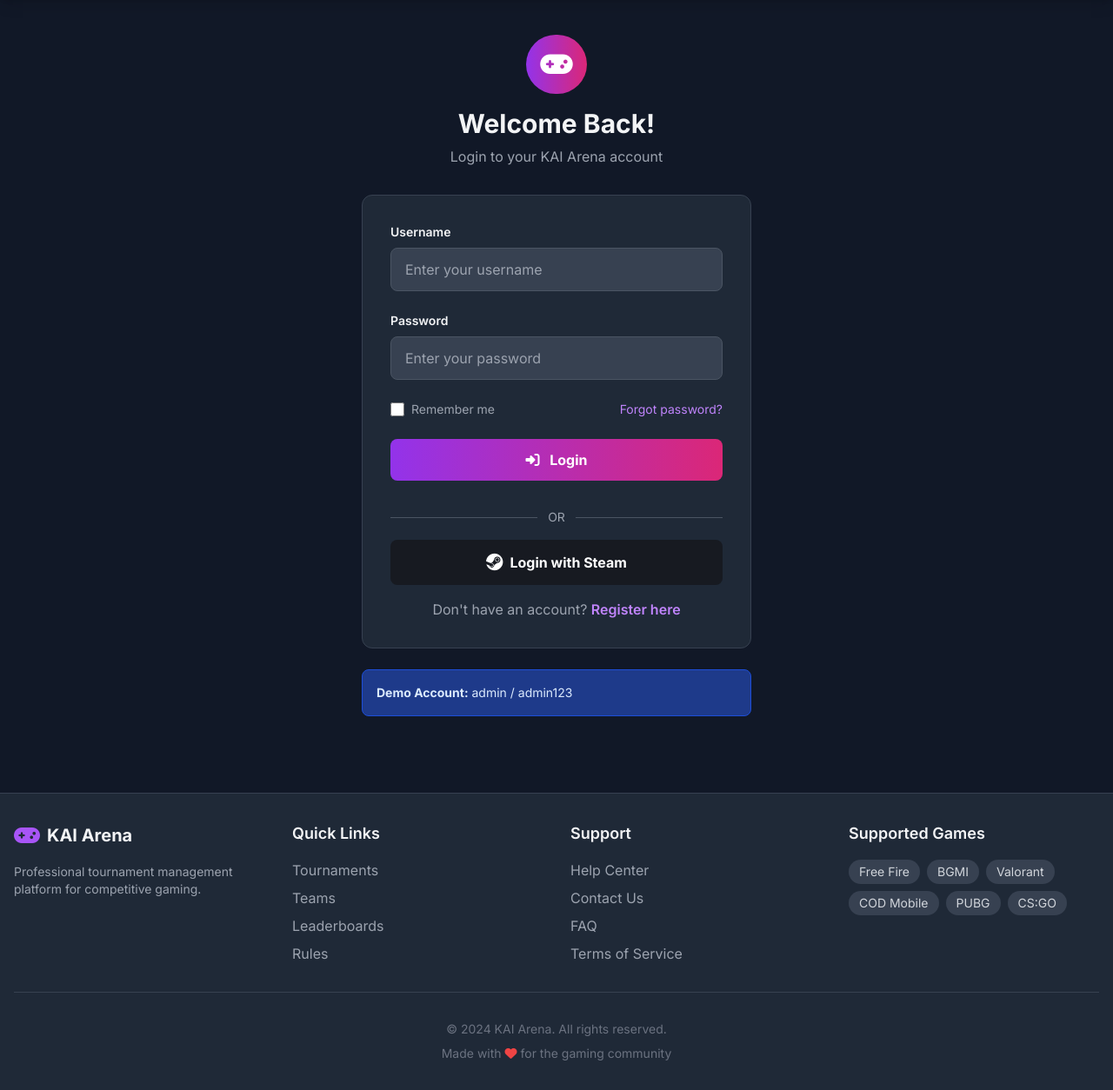
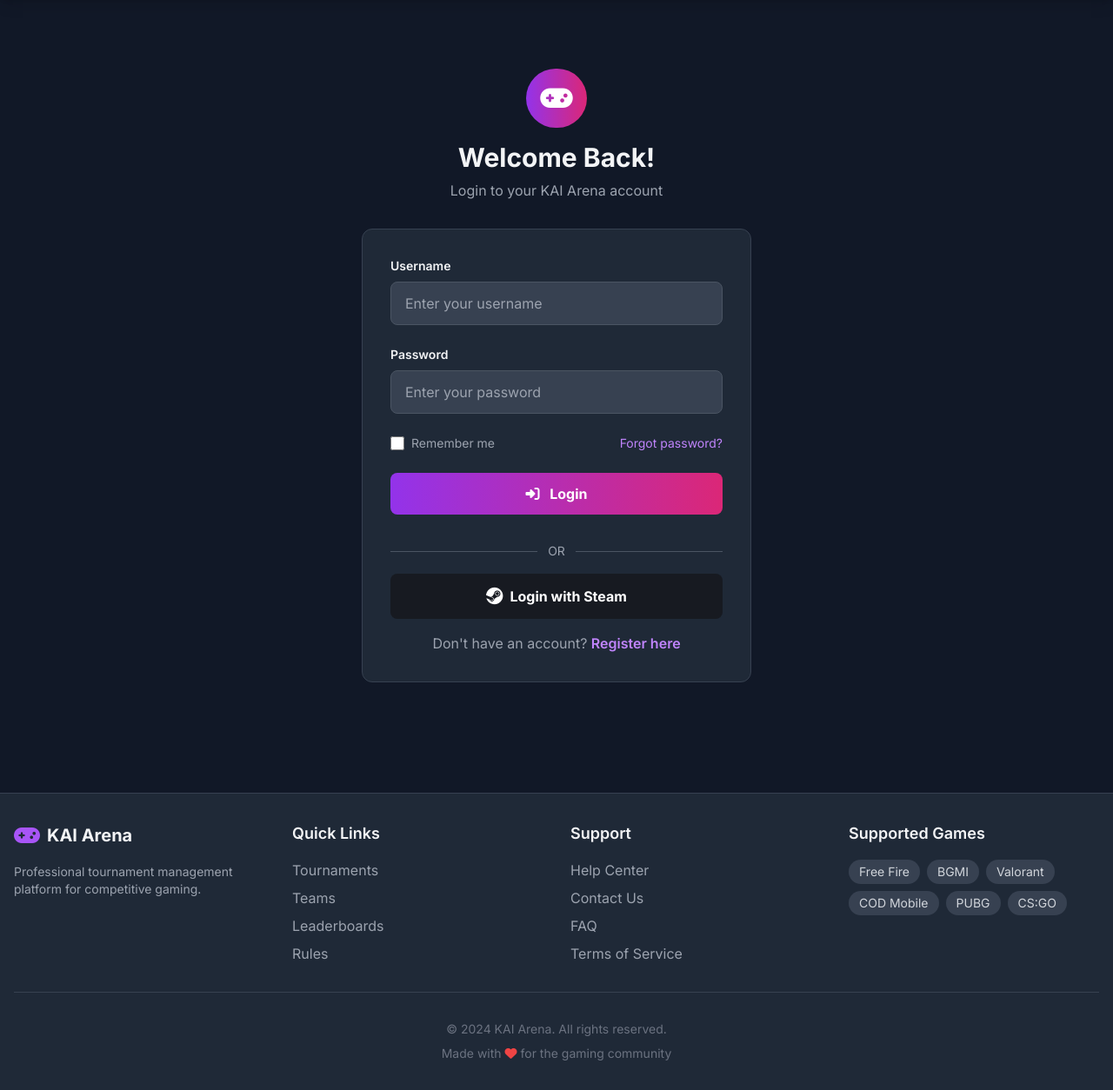
Before and after one commit to stiapanreha-dev/Esports-Tournament-Management, a Flask app: page /login in a window 1280 px wide. Shown: the part 66-1320 px from the top of the page at 87% size. Run offline with Flask 3, Linux system fonts and the light colour scheme; some libraries are stand-ins or nearby versions.

Commit message:
Remove demo credentials from login page

```diff
--- a/templates/auth/login.html
+++ b/templates/auth/login.html
@@ -64,10 +64,6 @@
             </div>
         </div>
 
-        <!-- Demo Credentials -->
-        <div class="mt-6 p-4 bg-blue-900 border border-blue-700 rounded-lg">
-            <p class="text-sm text-blue-100"><strong>Demo Account:</strong> admin / admin123</p>
-        </div>
     </div>
 </div>
 {% endblock %}
```
